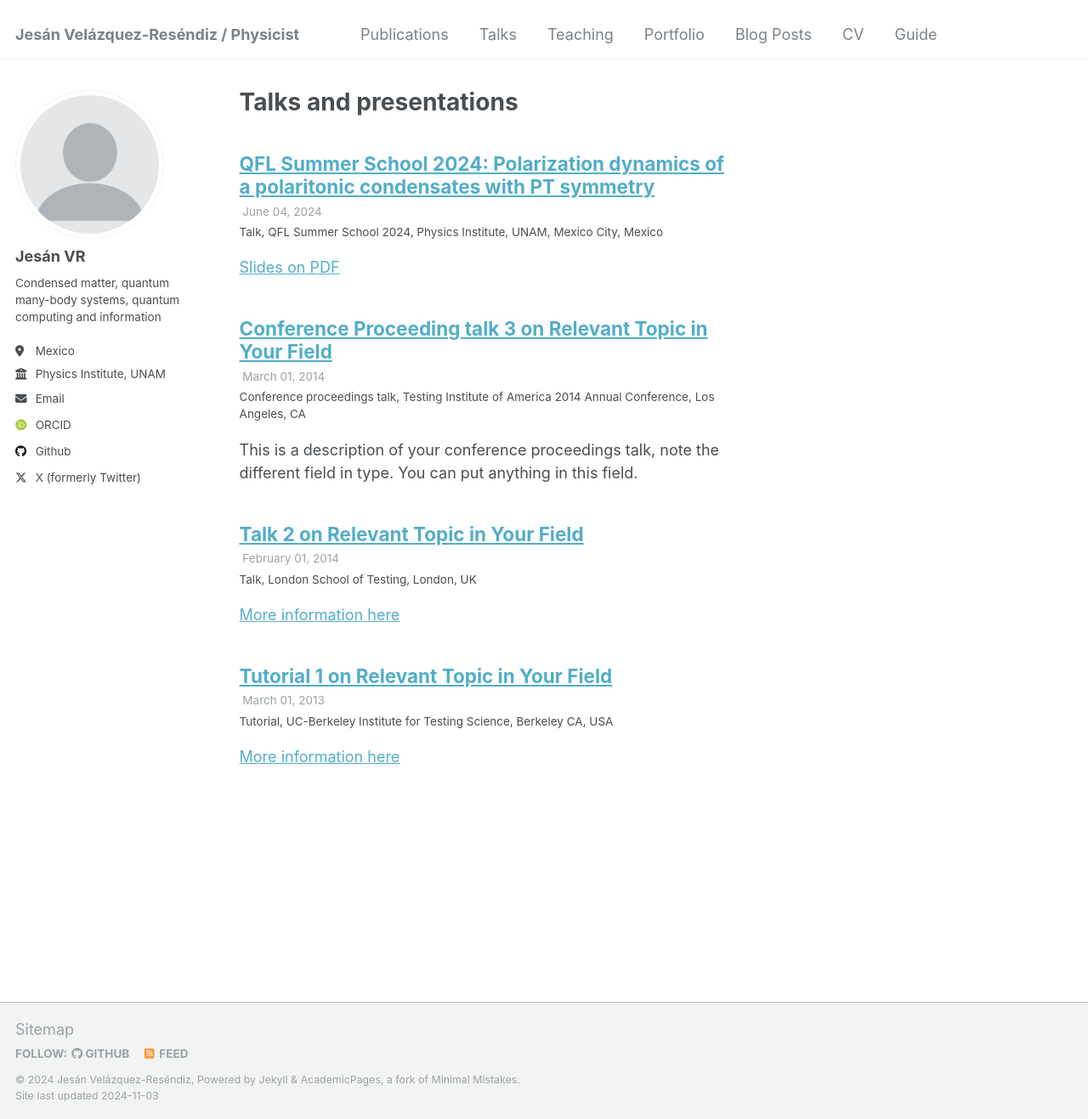
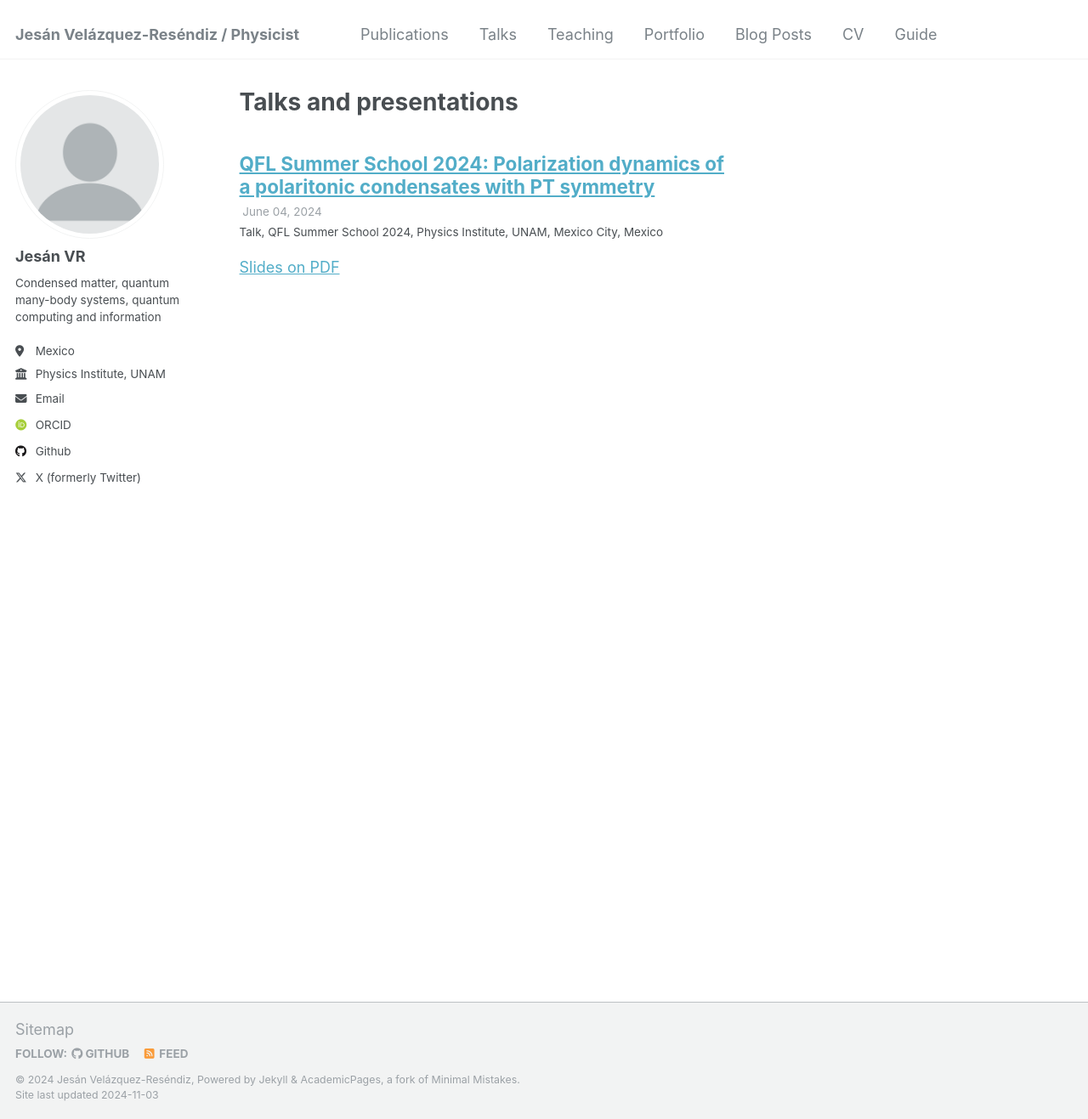
Before and after one commit to jesan-velazquez-resendiz/jesan-velazquez-resendiz.github.io, a Jekyll site: the page built from _pages/talks.html, in a window 1280 px wide and 1317 px high. Shown: the whole window at 85% size. Built offline with Jekyll 4.4.1, drawn with Linux system fonts in a browser that asks for light colours; some web fonts are replaced.

```diff
--- a/_talks/2013-03-01-tutorial-1.md
+++ /dev/null
@@ -1,13 +0,0 @@
----
-title: "Tutorial 1 on Relevant Topic in Your Field"
-collection: talks
-type: "Tutorial"
-permalink: /talks/2013-03-01-tutorial-1
-venue: "UC-Berkeley Institute for Testing Science"
-date: 2013-03-01
-location: "Berkeley CA, USA"
----
-
-[More information here](http://exampleurl.com)
-
-This is a description of your tutorial, note the different field in type. This is a markdown files that can be all markdown-ified like any other post. Yay markdown!
--- a/_talks/2014-02-01-talk-2.md
+++ /dev/null
@@ -1,13 +0,0 @@
----
-title: "Talk 2 on Relevant Topic in Your Field"
-collection: talks
-type: "Talk"
-permalink: /talks/2014-02-01-talk-2
-venue: "London School of Testing"
-date: 2014-02-01
-location: "London, UK"
----
-
-[More information here](http://example2.com)
-
-This is a description of your talk, which is a markdown files that can be all markdown-ified like any other post. Yay markdown!
--- a/_talks/2014-03-01-talk-3.md
+++ /dev/null
@@ -1,11 +0,0 @@
----
-title: "Conference Proceeding talk 3 on Relevant Topic in Your Field"
-collection: talks
-type: "Conference proceedings talk"
-permalink: /talks/2014-03-01-talk-3
-venue: "Testing Institute of America 2014 Annual Conference"
-date: 2014-03-01
-location: "Los Angeles, CA"
----
-
-This is a description of your conference proceedings talk, note the different field in type. You can put anything in this field.
```
Also changed, not shown: _publications/crypto_energy.md (added, +22 -0 lines), _talks/qfl_summer_school_2024.md (+0 -1 lines).
